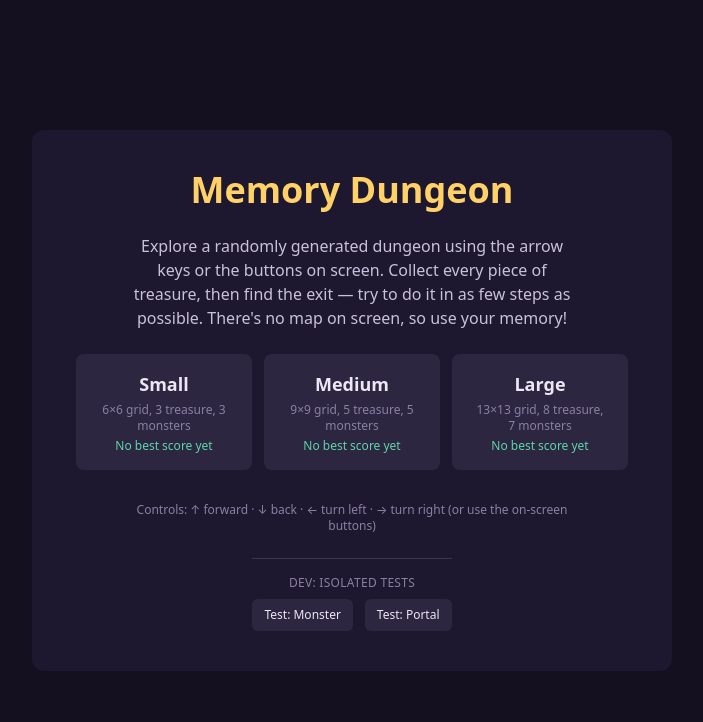
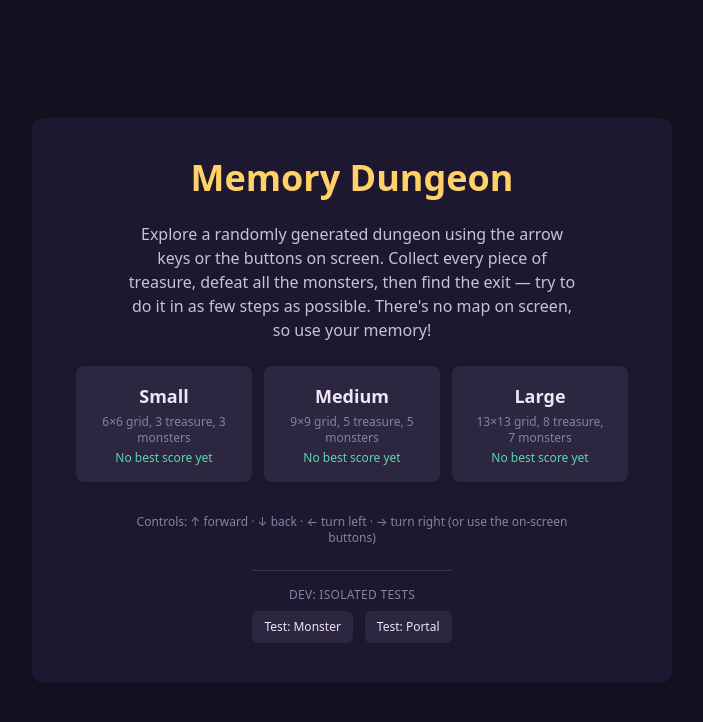
Before and after one commit to srichard1234/memory-dungeon, a Next.js app: page / in a window 1280 px wide. Shown: the top 722 px of the page, without its empty margins (288-991 px from the left). Built offline with nearby package versions, Linux system fonts and the light colour scheme.

Commit message:
Mention defeating monsters in the start screen description
Co-Authored-By: Claude Sonnet 5 <noreply@anthropic.com>

```diff
--- a/components/StartScreen.tsx
+++ b/components/StartScreen.tsx
@@ -20,8 +20,7 @@ export default function StartScreen({ bestScores, onStart, onStartTest }: StartS
       <h1 className="text-3xl font-bold text-[#ffd166] sm:text-4xl">Memory Dungeon</h1>
       <p className="max-w-md text-[#c9c0dd]">
         Explore a randomly generated dungeon using the arrow keys or the buttons on screen. Collect
-        every piece of treasure, then find the exit &mdash; try to do it in as few steps as possible.
-        There&apos;s no map on screen, so use your memory!
+        every piece of treasure, defeat all the monsters, then find the exit &mdash; try to do it in as few steps as possible. There&apos;s no map on screen, so use your memory!
       </p>
 
       <div className="flex flex-col gap-3 sm:flex-row">
```
